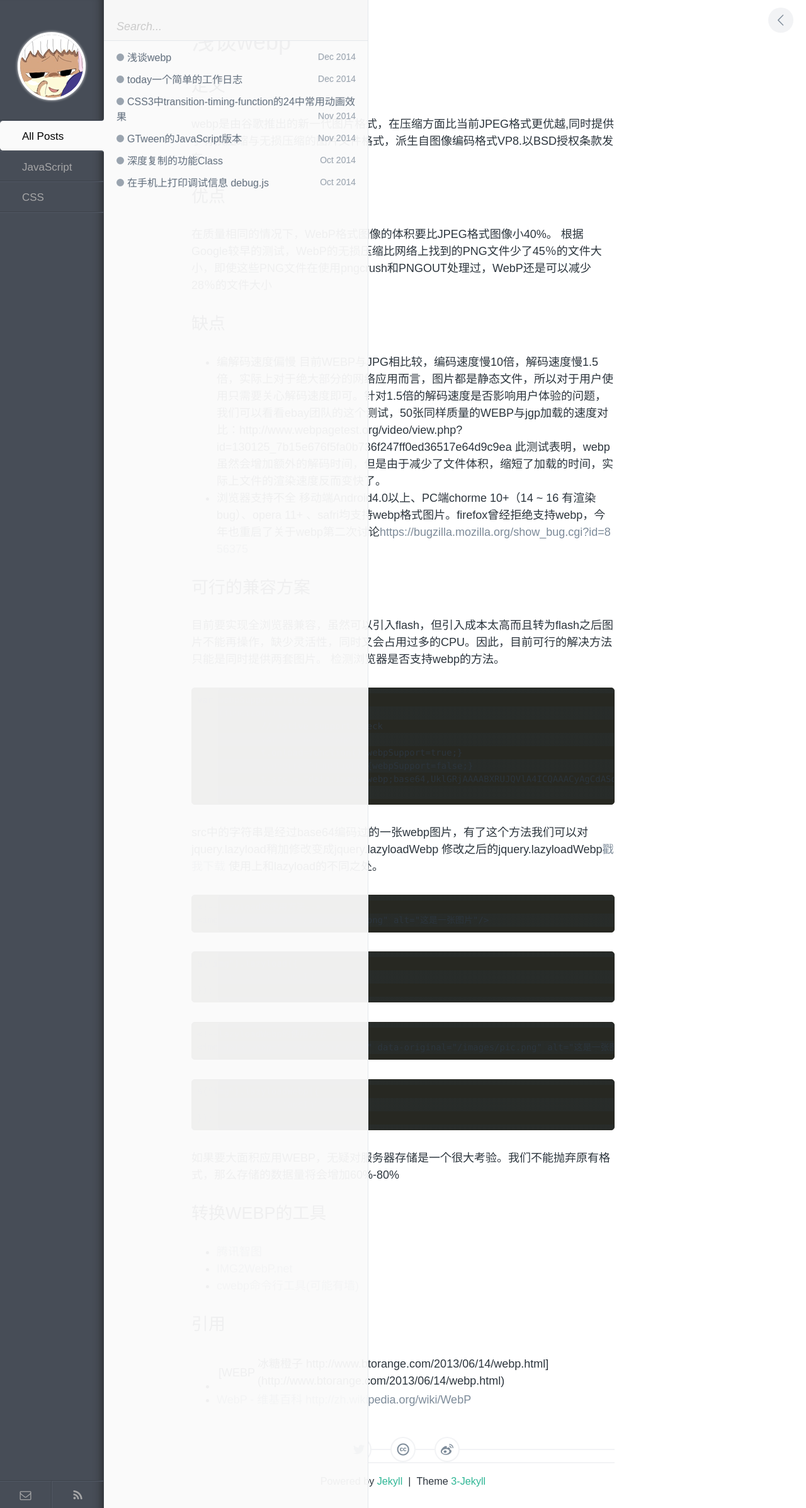
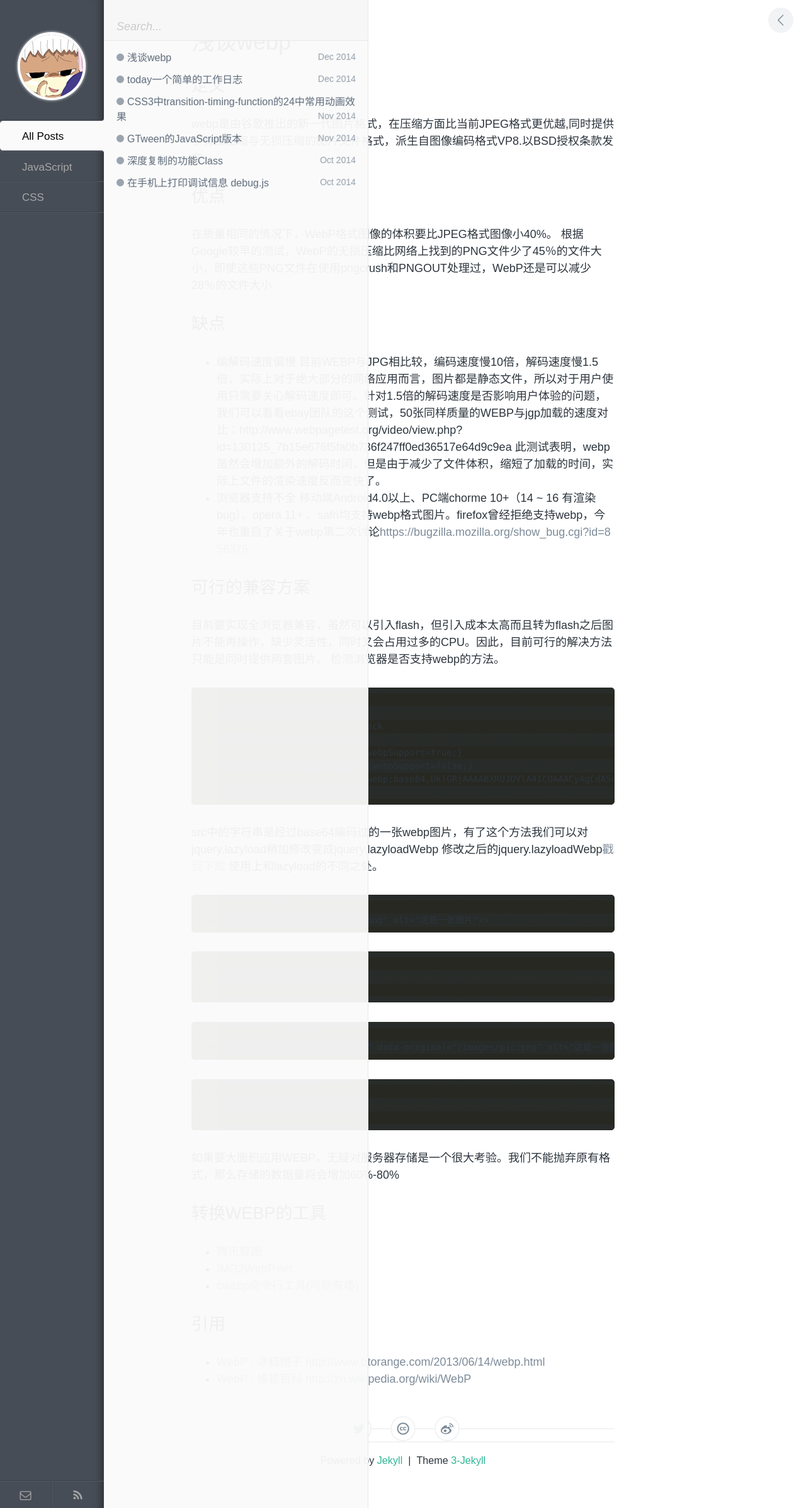
Before and after one commit to as3long/blog, a Jekyll site: the page built from _posts/2014-12-31-talk-webp.md, in a window 1280 px wide. Shown: the whole page at 63% size. Built offline with Jekyll 4.4.1, drawn with Linux system fonts in a browser that asks for light colours; comment, search, counter and statistics services are not loaded.

Commit message:
修改文章

````diff
--- a/_posts/2014-12-31-talk-webp.md
+++ b/_posts/2014-12-31-talk-webp.md
@@ -24,6 +24,7 @@ webp是由谷歌推出的新一代图片格式，在压缩方面比当前JPEG格
 ##可行的兼容方案
 目前要实现全浏览器兼容，虽然可以引入flash，但引入成本太高而且转为flash之后图片不能再操作，缺少灵活性，同时又会占用过多的CPU。因此，目前可行的解决方法只能是同时提供两套图片。
 检测浏览器是否支持webp的方法。
+
 ```javascript
 var webpSupport=false;
     (function(){
@@ -67,5 +68,5 @@ $("img").lazyloadWebp({
 
 
 ##引用
-- [WEBP|冰糖橙子 http://www.btorange.com/2013/06/14/webp.html](http://www.btorange.com/2013/06/14/webp.html)
+- [WebP - 冰糖橙子 http://www.btorange.com/2013/06/14/webp.html](http://www.btorange.com/2013/06/14/webp.html)
 - [WebP - 维基百科 http://zh.wikipedia.org/wiki/WebP](http://zh.wikipedia.org/wiki/WebP)
````
